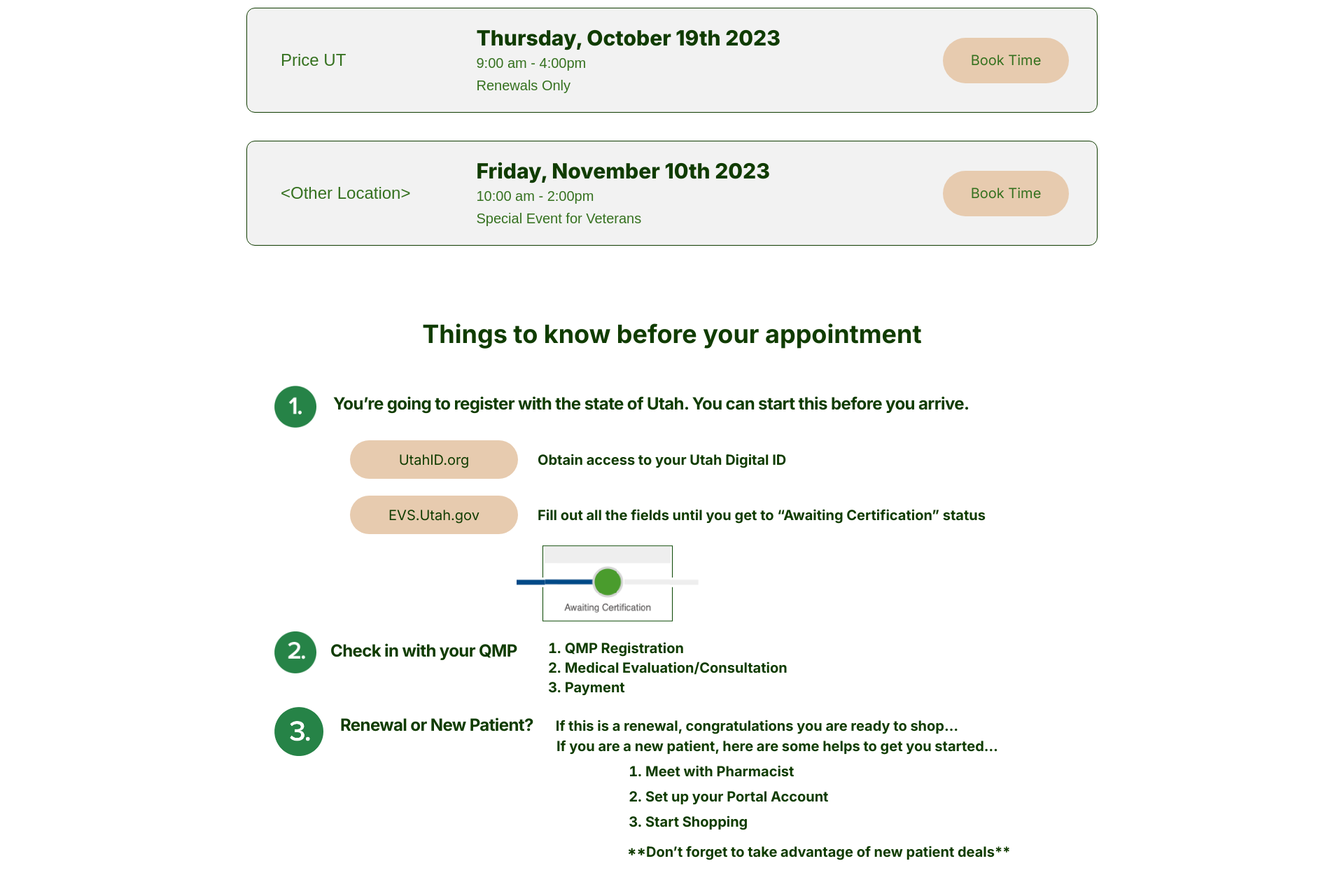
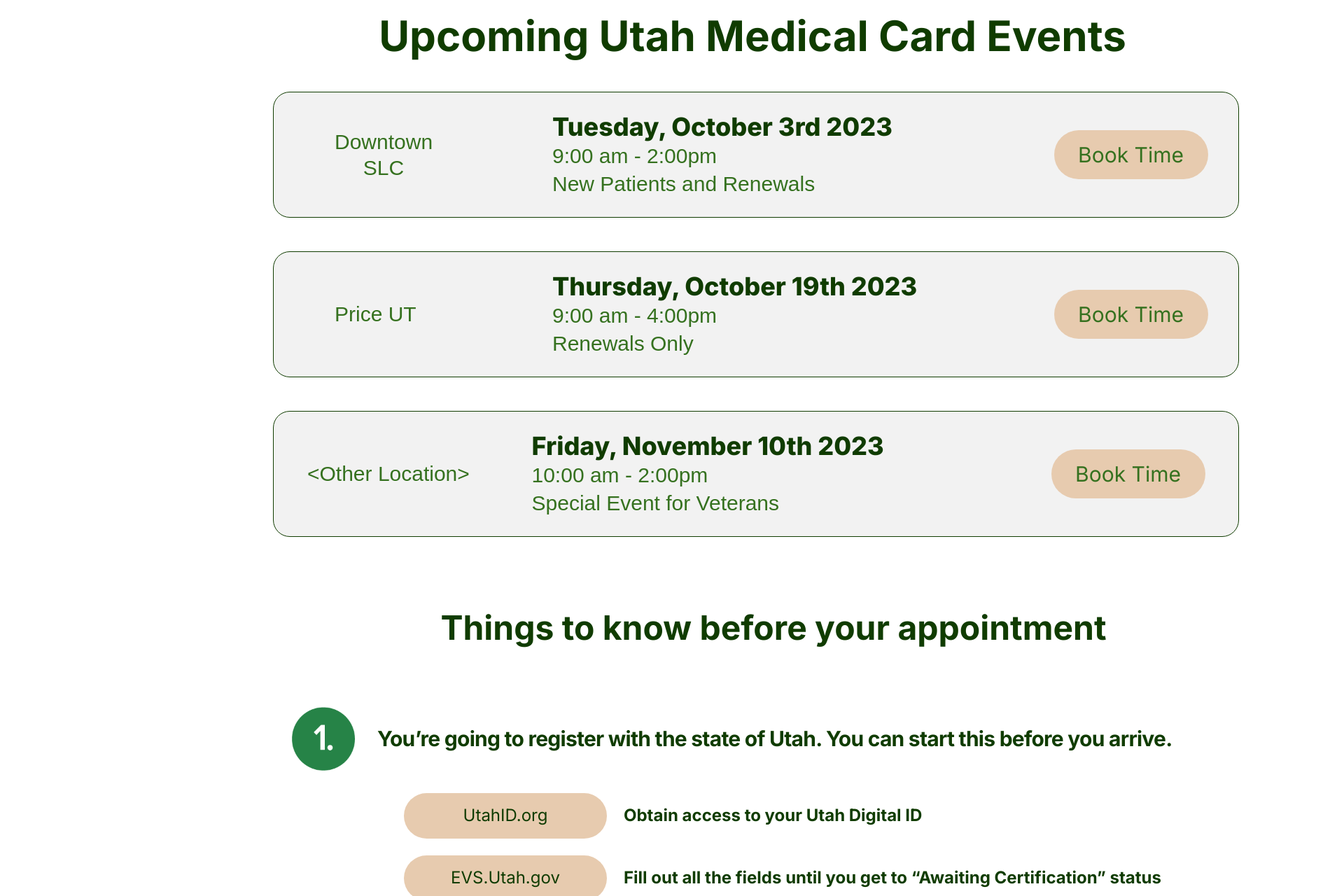
Before and after one commit to u1240256/utah-grown-spa, a Next.js app: page / in a window 1280 px wide. Shown: the part 940-2220 px from the top of the page at 70% size, 1920 px wide, since content can reach past the window. Built offline with nearby package versions, Linux system fonts and the light colour scheme.

Commit message:
fixed everything so far except banner

```diff
--- a/app/page.tsx
+++ b/app/page.tsx
@@ -1,12 +1,12 @@
-'use client';
+"use client";
 import { useEffect, useState } from "react";
 import Image from "next/image";
 
 const BASE_WIDTH = 1280;
 const MIN_WIDTH = 375;
-const HEADER_BG_WIDTH = 1920;
-const HEADER_HEIGHT = 540;
-const GREEN_BAR_HEIGHT = 50;
+const HEADER_BG_WIDTH = 2210;
+const HEADER_HEIGHT = 790;
+const GREEN_BAR_HEIGHT = 65;
 
 export default function Home() {
   const [scale, setScale] = useState(1);
@@ -76,16 +76,16 @@ export default function Home() {
           style={{
             width: BASE_WIDTH,
             position: "absolute",
-            top: 40,
-            left: 0,
+            top: 55,
+            left: 5,
             right: 0,
             margin: "0 auto",
             zIndex: 10,
             pointerEvents: "auto",
           }}
         >
-          <div className="max-w-[1280px] mx-auto px-10 pt-10">
-            <nav className="flex justify-center text-sm text-[#103c00] font-semibold uppercase tracking-wider mt-4 space-x-20">
+          <div style={{ overflowX: "auto", width: "100%" }}>
+            <nav className="flex justify-start text-xl text-[#103c00] font-Proxima Nova font-semibold uppercase tracking-wider mt-4 gap-x-36 pl-0 min-w-max">
               <a href="#">Appointments</a>
               <a href="#">Medical Card Info</a>
               <a href="#">FAQs</a>
@@ -98,13 +98,13 @@ export default function Home() {
         {/* LOGO */}
         <div
           style={{
-            width: 890,
-            height: 300,
+            width: 1550,
+            height: 420,
             position: "absolute",
-            top: 280,
-            left: "50%",
-            transform: "translateX(-40%)",
-            zIndex: 20,
+            top: 425,
+            left: "19%",
+            transform: "none",
+            zIndex: 40,
             pointerEvents: "none",
           }}
         >
@@ -123,7 +123,9 @@ export default function Home() {
             width: HEADER_BG_WIDTH,
             height: GREEN_BAR_HEIGHT,
             background: "#103c00",
-            position: "relative",
+            position: "absolute",
+            top: HEADER_HEIGHT,
+            left: 0,
             zIndex: 30,
           }}
         />
@@ -136,22 +138,44 @@ export default function Home() {
             margin: "0 auto",
             zIndex: 40,
             position: "relative",
+            paddingTop: 80,
           }}
         >
           {/* CONTENT */}
           <div className="max-w-[1280px] mx-auto px-4">
-            <section className="text-center py-2 px-4">
-              <h2 className="text-3xl font-['Interstate Condensed'] font-regular tracking-tight ml-2" style={{ color: "#103c00" }}>
+            <div
+              style={{
+                width: 1600,
+                marginLeft: "-18%",
+              }}
+            >
+              <h2
+                className="text-4xl font-['Interstate Condensed'] font-regular tracking-tight text-center"
+                style={{ color: "#103c00" }}
+              >
                 Utah’s Cannabis Community
               </h2>
-            </section>
-            <div className="w-full bg-white" style={{ paddingTop: 43, paddingBottom: 0 }}> </div>
+            </div>
+            <div
+              className="w-full bg-white"
+              style={{ paddingTop: 43, paddingBottom: 0 }}
+            >
+              {" "}
+            </div>
             <section className="text-center py-2 px-4">
-              <h1 className="text-5xl font-bold font-Proxima Nova pl-11" style={{ color: "#103c00" }}>
+              <h1
+                className="text-6xl font-bold font-Proxima Nova"
+                style={{ color: "#103c00", marginLeft: "-60px" }}
+              >
                 Upcoming Utah Medical Card Events
               </h1>
-              <div className="w-full bg-white" style={{ paddingTop: 20, paddingBottom: 0 }}> </div>
-              <div className="flex flex-col gap-10 items-center w-full">
+              <div
+                className="w-full bg-white"
+                style={{ paddingTop: 50, paddingBottom: 0 }}
+              >
+                {" "}
+              </div>
+              <div className="flex flex-col gap-12 items-center w-full">
                 {[
                   {
                     location: "Downtown\nSLC",
@@ -174,27 +198,42 @@ export default function Home() {
                 ].map(({ location, date, time, note }, i) => (
                   <div
                     key={i}
-                    className="w-[1250px] max-w-full flex justify-center"
+                    className="w-[1380px] flex justify-center"
+                    style={{ marginLeft: "-50px" }}
                   >
-                    <div className="flex items-center bg-[#f2f2f2] border border-[#103c00] rounded-xl h-[150px] px-8 w-full">
-                      <div className="w-[25%] flex justify-start items-center pl-4">
-                        <p className="text-2xl text-[#35711f] font-proxima leading-tight whitespace-pre-line text-center">
+                    <div className="flex items-center bg-[#f2f2f2] border border-[#103c00] rounded-3xl h-[180px] px-8 w-full">
+                      <div
+                        className="w-[25%] flex justify-start items-center pl-4"
+                        style={
+                          location === "Downtown\nSLC" ||
+                          location === "Price UT"
+                            ? { marginLeft: "39px" }
+                            : {}
+                        }
+                      >
+                        <p className="text-3xl text-[#35711f] font-proxima leading-tight whitespace-pre-line text-center">
                           {location}
                         </p>
                       </div>
                       <div className="w-[55%] flex flex-col justify-center items-start text-left pl-2 pr-1">
-                        <p className="text-3xl font-extrabold" style={{ color: "#103c00" }}>
+                        <p
+                          className="text-4xl font-extrabold"
+                          style={{ color: "#103c00" }}
+                        >
                           {date}
                         </p>
-                        <p className="text-xl text-[#35711f] font-proxima mt-1">
+                        <p className="text-3xl text-[#35711f] font-proxima mt-1">
                           {time}
                         </p>
-                        <p className="text-xl text-[#35711f] font-proxima mt-1">
+                        <p className="text-3xl text-[#35711f] font-proxima mt-1">
                           {note}
                         </p>
                       </div>
-                      <div className="w-[20%] flex justify-end pr-2">
-                        <button className="w-[180px] h-[65px] bg-[#e7cbaf] text-[#35711f] text-xl font-['Interstate Condensed'] font-normal rounded-full whitespace-nowrap">
+                      <div className="w-[20%] flex justify-center pr-2">
+                        <button
+                          className="w-[220px] h-[70px] bg-[#e7cbaf] text-[#35711f] text-3xl font-['Interstate Condensed'] font-normal rounded-full whitespace-nowrap"
+                          style={{ marginLeft: "20px" }}
+                        >
                           Book Time
                         </button>
                       </div>
@@ -205,110 +244,182 @@ export default function Home() {
             </section>
 
             {/* THINGS TO KNOW */}
-            <div className="w-full bg-white" style={{ paddingTop: 50, paddingBottom: 0 }}>
+            <div
+              className="w-full bg-white"
+              style={{ paddingTop: 50, paddingBottom: 0 }}
+            >
               <section className="bg-white py-0 px-6 text-[#103c00] flex flex-col items-end">
                 <div className="w-[1250px] max-w-full mx-auto bg-white rounded-xl py-2 px-8 shadow-none">
-                  <h2 className="text-4xl font-bold text-center mb-6 mt-10" style={{ color: "#103c00" }}>
+                  <h2
+                    className="text-5xl font-bold text-center mb-6 mt-10"
+                    style={{ color: "#103c00" }}
+                  >
                     Things to know before your appointment
                   </h2>
-                  <div className="w-full" style={{ paddingTop: 40, paddingBottom: 0 }}></div>
+                  <div
+                    className="w-full"
+                    style={{ paddingTop: 65, paddingBottom: 0 }}
+                  ></div>
                   {/* STEP 1 */}
-                  <div className="flex items-start mb-6 w-full">
-                    <div className="flex flex-col items-center mr-8 mt-[-10px]">
-                      <Image src="/Number1@2x.png" alt="Step 1" width={60} height={60} />
+                  <div
+                    className="flex flex-col w-[1100px] mb-6"
+                    style={{ marginLeft: "-120px" }}
+                  >
+                    {/* Row 1: Icon + Sentence */}
+                    <div className="flex items-center">
+                      <div
+                        className="flex items-center justify-center mr-8 flex-shrink-0"
+                        style={{ width: 90 }}
+                      >
+                        <Image
+                          src="/Number1@2x.png"
+                          alt="Step 1"
+                          width={90}
+                          height={90}
+                        />
                       </div>
-                    <div className="flex-1">
-                      <p className="font-['Interstate Condensed'] text-[#103c00] font-bold text-2xl mb-4 text-left -ml-2 tracking-tight">
-                        You’re going to register with the state of Utah. You can start this before you arrive.
-                      </p>
-                      <div className="flex flex-col gap-6 mt-9">
-                        <div className="flex items-center gap-x-6">
-                          <button className="w-[240px] h-[55px] bg-[#e7cbaf] text-[#103c00] text-xl font-['Interstate Condensed'] font-normal rounded-full ml-4">
+                      <span
+                        className="font-['Interstate Condensed'] text-[#103c00] font-bold text-3xl text-left tracking-tight whitespace-nowrap"
+                        style={{ marginBottom: 0 }}
+                      >
+                        You’re going to register with the state of Utah. You can
+                        start this before you arrive.
+                      </span>
+                    </div>
+
+                    {/* Row 2: Buttons and Explanations, aligned with sentence */}
+                    <div className="flex flex-col gap-6 mt-8">
+                      <div className="grid grid-cols-[160px_290px_1fr] items-center">
+                        <div />
+                        <button className="h-[65px] bg-[#e7cbaf] text-[#103c00] text-2xl font-['Interstate Condensed'] font-normal rounded-full w-[290px]">
                           UtahID.org
                         </button>
-                          <span className="text-[#103c00] font-bold text-xl ml-1">
+                        <span className="text-[#103c00] font-bold text-2xl ml-6">
                           Obtain access to your Utah Digital ID
                         </span>
                       </div>
-                        <div className="flex items-center gap-x-6">
-                          <button className="w-[240px] h-[55px] bg-[#e7cbaf] text-[#103c00] text-xl font-['Interstate Condensed'] font-normal rounded-full ml-4">
+                      <div className="grid grid-cols-[160px_290px_1fr] items-center">
+                        <div />
+                        <button className="h-[65px] bg-[#e7cbaf] text-[#103c00] text-2xl font-['Interstate Condensed'] font-normal rounded-full w-[290px]">
                           EVS.Utah.gov
                         </button>
-                          <span className="text-[#103c00] font-bold text-xl ml-1">
-                            Fill out all the fields until you get to “Awaiting Certification” status
+                        <span className="text-[#103c00] font-bold text-2xl ml-6 whitespace-nowrap">
+                          Fill out all the fields until you get to “Awaiting
+                          Certification” status
                         </span>
                       </div>
                     </div>
 
+                    {/* Row 3: Image, aligned with buttons */}
                     <div className="flex items-center mt-4">
-                        <div style={{ width: 254 }} />
+                      <div style={{ width: 440 }} />
                       <Image
                         src="/AwaitingCert-Image@2x.png"
                         alt="Awaiting Certification"
-                          width={260}
-                          height={120}
+                        width={330}
+                        height={170}
                       />
                     </div>
                   </div>
+                  <div style={{ height: 80 }} />
+                  {/* STEP 2 */}
+                  <div
+                    className="flex items-start mb-6 w-full"
+                    style={{ marginLeft: "-120px" }}
+                  >
+                    <div className="flex flex-col items-center mr-8 mt-[-10px]">
+                      <Image
+                        src="/Number2@2x.png"
+                        alt="Step 2"
+                        width={90}
+                        height={90}
+                      />
                     </div>
-
-                  {/* STEP 2 */}
-                  <div className="flex items-start mb-6 w-full">
-                    <div className="flex flex-col items-center mr-8 mt-[-10px]">
-                      <Image src="/Number2@2x.png" alt="Step 2" width={60} height={60} />
-                    </div>
-                    <div className="flex-1 flex items-center">
-                      <span className="font-['Interstate Condensed'] text-[#103c00] font-bold text-2xl text-left -ml-3 tracking-tight mr-9 mb-12">
+                    <div
+                      className="flex-1 flex items-center"
+                      style={{ marginTop: "-38px" }}
+                    >
+                      <span className="font-['Interstate Condensed'] text-[#103c00] font-bold text-3xl text-left ml-4 tracking-tight mr-9 mb-6">
                         Check in with your QMP
                       </span>
-                      <ol className="list-decimal text-xl font-['Interstate Condensed'] font-bold ml-8">
+                      <ol
+                        className="list-decimal text-2xl font-['Interstate Condensed'] font-bold ml-10 space-y-2"
+                        style={{ marginTop: "50px" }}
+                      >
                         <li>QMP Registration</li>
                         <li>Medical Evaluation/Consultation</li>
                         <li>Payment</li>
                       </ol>
                     </div>
                   </div>
+                  <div style={{ height: 80 }} />
 
                   {/* STEP 3 */}
-                  <div className="flex items-start w-full mb-0">
-                    <div className="flex flex-col items-center -mr-3 mt-[-10px]">
-                      <Image src="/Number3@2x.png" alt="Step 3" width={70} height={70} />
+                  <div
+                    className="flex items-start w-full mb-0"
+                    style={{ marginLeft: "-120px" }}
+                  >
+                    <div className="flex flex-col items-center mr-8 mt-[-10px]">
+                      <Image
+                        src="/Number3@2x.png"
+                        alt="Step 3"
+                        width={90}
+                        height={90}
+                        style={{ minWidth: 90, minHeight: 90 }}
+                      />
                     </div>
-                    <div className="flex-1">
-                      <div className="flex items-baseline">
-                        <span className="font-['Interstate Condensed'] text-[#103c00] font-bold text-2xl text-left ml-9 tracking-tight mr-7">
+                    <div
+                      className="flex-1 flex items-start"
+                      style={{ marginTop: "18px", marginLeft: "23px" }}
+                    >
+                      <span className="font-['Interstate Condensed'] text-[#103c00] font-bold text-3xl text-left tracking-tight whitespace-nowrap mr-9">
                         Renewal or New Patient?
                       </span>
-                        <span className="text-xl font-['Interstate Condensed'] font-bold text-[#103c00] ml-1">
-                          If this is a renewal, congratulations you are ready to shop…
+                      <div>
+                        <span
+                          className="text-2xl font-['Interstate Condensed'] font-bold text-[#103c00] whitespace-nowrap"
+                          style={{ marginLeft: "-6px" }}
+                        >
+                          If this is a renewal, congratulations you are ready to
+                          shop…
                         </span>
-                      </div>
-                      <div className="flex items-baseline mt-0">
-                        <span className="ml-[345px] text-xl font-['Interstate Condensed'] font-bold text-[#103c00]">
-                          If you are a new patient, here are some helps to get you started…
+                        <div>
+                          <span
+                            className="text-2xl font-['Interstate Condensed'] font-bold text-[#103c00] whitespace-nowrap block mt-2"
+                            style={{ marginLeft: "-6px" }}
+                          >
+                            If you are a new patient, here are some helps to get
+                            you started…
                           </span>
-                      </div>
-                      <ol className="list-decimal text-xl font-['Interstate Condensed'] font-bold ml-[472px] mt-2 space-y-2">
+                          <ol
+                            className="list-decimal text-2xl font-['Interstate Condensed'] font-bold ml-8 mt-2 space-y-4"
+                            style={{ marginLeft: "150px" }}
+                          >
                             <li>Meet with Pharmacist</li>
                             <li>Set up your Portal Account</li>
                             <li>Start Shopping</li>
                           </ol>
-                      <div style={{ width: "100%", paddingTop: 15, paddingBottom: 0 }}></div>
-                      <div className="ml-[442px] mt-0 mb-0">
-                        <span className="text-xl font-['Interstate Condensed'] font-bold text-[#103c00] whitespace-nowrap ml-1">
-                          **Don’t forget to take advantage of new patient deals**
+                          <span
+                            className="text-2xl font-['Interstate Condensed'] font-bold text-[#103c00] whitespace-nowrap mt-2 block"
+                            style={{ marginTop: "30px", marginLeft: "120px" }}
+                          >
+                            **Don’t forget to take advantage of new patient
+                            deals**
                           </span>
+                        </div>
                       </div>
                     </div>
                   </div>
                 </div>
               </section>
             </div>
-
+            <div style={{ height: 30 }} />
             {/* BANNER AD */}
-            <div className="w-full bg-white" style={{ paddingTop: 150, paddingBottom: 0 }}>
             <div className="flex justify-center">
-                <div className="relative w-[1250px] h-[300px]">
+              <div
+                className="relative w-[1380px] h-[300px] mx-auto"
+                style={{ marginLeft: "-50px" }}
+              >
                 <Image
                   src="/MockBannerAd@2x.png"
                   alt="Mock Banner Ad"
@@ -334,11 +445,12 @@ export default function Home() {
                 </div>
               </div>
             </div>
-            </div>
-
             {/* HOW TO GET CARD */}
             <section className="bg-white text-gray-800 py-12 px-6">
-              <h2 className="text-3xl font-extrabold font-proxima text-center mb-6" style={{ color: "#103c00" }}>
+              <h2
+                className="text-3xl font-extrabold font-proxima text-center mb-6"
+                style={{ color: "#103c00" }}
+              >
                 How to Get Your Utah Medical Card
               </h2>
               <ol className="list-decimal list-inside max-w-2xl mx-auto space-y-4 text-left">
```
Lines whose indentation alone changed are shown as unchanged.
